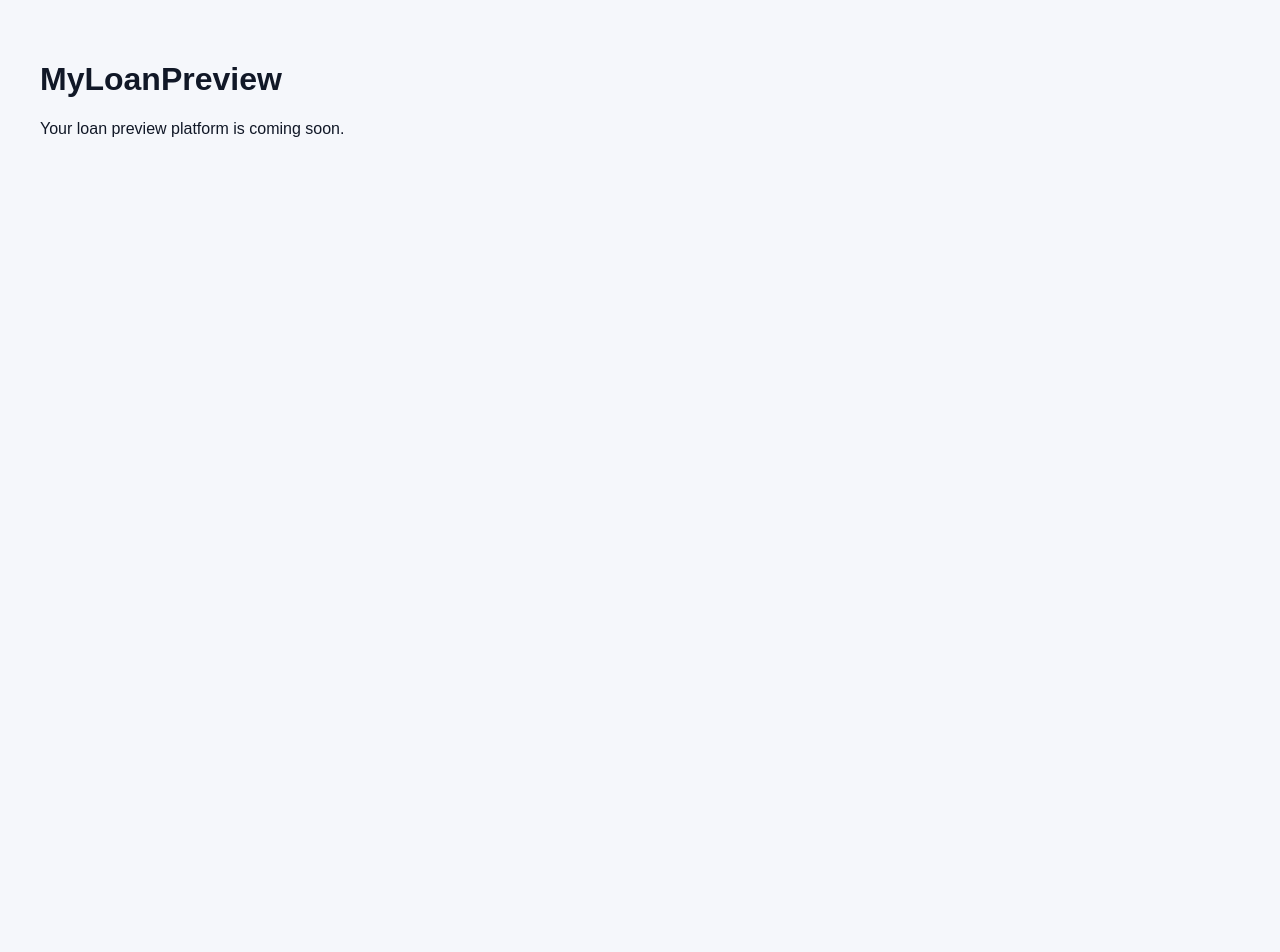
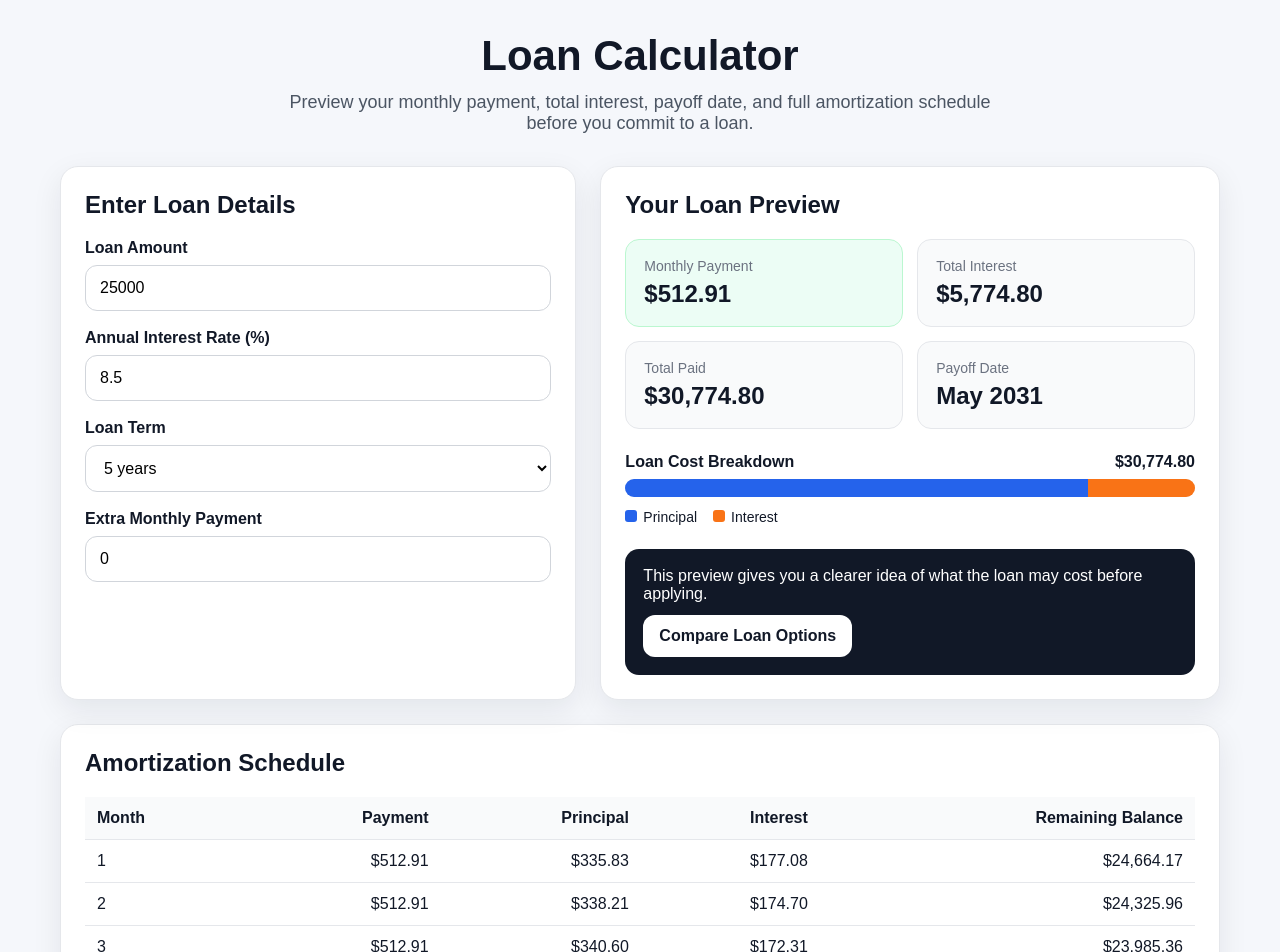
Before and after one commit to 39jorgegonzalez-lab/myloanpreview, a Next.js app: page / in a window 1280 px wide. Shown: the top 952 px of the page. Before the commit the page ends 800 px from the top, so only its background shows below. Built offline with nearby package versions, Linux system fonts and the light colour scheme.

Commit message:
Update page.js

```diff
--- a/app/page.js
+++ b/app/page.js
@@ -1,8 +1,263 @@
+"use client";
+
+import { useMemo, useState } from "react";
+
+function formatMoney(value) {
+  return new Intl.NumberFormat("en-US", {
+    style: "currency",
+    currency: "USD",
+    maximumFractionDigits: 2
+  }).format(Number.isFinite(value) ? value : 0);
+}
+
+function formatDate(monthsFromNow) {
+  const date = new Date();
+  date.setMonth(date.getMonth() + monthsFromNow);
+  return date.toLocaleDateString("en-US", {
+    year: "numeric",
+    month: "long"
+  });
+}
+
+function calculateLoan({ amount, rate, years, extraPayment }) {
+  const principal = Number(amount);
+  const annualRate = Number(rate);
+  const months = Number(years) * 12;
+  const extra = Number(extraPayment);
+
+  if (principal <= 0 || months <= 0 || annualRate < 0) {
+    return null;
+  }
+
+  const monthlyRate = annualRate / 100 / 12;
+
+  let monthlyPayment;
+
+  if (monthlyRate === 0) {
+    monthlyPayment = principal / months;
+  } else {
+    monthlyPayment =
+      principal *
+      (monthlyRate * Math.pow(1 + monthlyRate, months)) /
+      (Math.pow(1 + monthlyRate, months) - 1);
+  }
+
+  let balance = principal;
+  let totalInterest = 0;
+  let totalPrincipal = 0;
+  let schedule = [];
+  let month = 0;
+
+  while (balance > 0.01 && month < 1000) {
+    month += 1;
+
+    const interestPayment = balance * monthlyRate;
+    let principalPayment = monthlyPayment - interestPayment + extra;
+
+    if (principalPayment > balance) {
+      principalPayment = balance;
+    }
+
+    const actualPayment = principalPayment + interestPayment;
+
+    balance -= principalPayment;
+    totalInterest += interestPayment;
+    totalPrincipal += principalPayment;
+
+    schedule.push({
+      month,
+      payment: actualPayment,
+      principal: principalPayment,
+      interest: interestPayment,
+      balance: Math.max(balance, 0)
+    });
+  }
+
+  return {
+    monthlyPayment,
+    totalInterest,
+    totalPaid: totalPrincipal + totalInterest,
+    payoffMonths: schedule.length,
+    payoffDate: formatDate(schedule.length),
+    schedule
+  };
+}
+
 export default function Home() {
+  const [amount, setAmount] = useState(25000);
+  const [rate, setRate] = useState(8.5);
+  const [years, setYears] = useState(5);
+  const [extraPayment, setExtraPayment] = useState(0);
+
+  const result = useMemo(() => {
+    return calculateLoan({ amount, rate, years, extraPayment });
+  }, [amount, rate, years, extraPayment]);
+
+  const principalPercent = result
+    ? (Number(amount) / result.totalPaid) * 100
+    : 0;
+
+  const interestPercent = result
+    ? (result.totalInterest / result.totalPaid) * 100
+    : 0;
+
   return (
-    <main style={{ padding: "40px", fontFamily: "Arial" }}>
-      <h1>MyLoanPreview</h1>
-      <p>Your loan preview platform is coming soon.</p>
+    <main className="page">
+      <section className="hero">
+        <h1>Loan Calculator</h1>
+        <p>
+          Preview your monthly payment, total interest, payoff date, and full
+          amortization schedule before you commit to a loan.
+        </p>
+      </section>
+
+      <section className="calculator-grid">
+        <div className="card">
+          <h2>Enter Loan Details</h2>
+
+          <div className="form-group">
+            <label>Loan Amount</label>
+            <input
+              type="number"
+              value={amount}
+              min="0"
+              onChange={(e) => setAmount(e.target.value)}
+            />
+          </div>
+
+          <div className="form-group">
+            <label>Annual Interest Rate (%)</label>
+            <input
+              type="number"
+              value={rate}
+              min="0"
+              step="0.01"
+              onChange={(e) => setRate(e.target.value)}
+            />
+          </div>
+
+          <div className="form-group">
+            <label>Loan Term</label>
+            <select value={years} onChange={(e) => setYears(e.target.value)}>
+              <option value="1">1 year</option>
+              <option value="2">2 years</option>
+              <option value="3">3 years</option>
+              <option value="4">4 years</option>
+              <option value="5">5 years</option>
+              <option value="6">6 years</option>
+              <option value="7">7 years</option>
+              <option value="10">10 years</option>
+              <option value="15">15 years</option>
+              <option value="20">20 years</option>
+              <option value="30">30 years</option>
+            </select>
+          </div>
+
+          <div className="form-group">
+            <label>Extra Monthly Payment</label>
+            <input
+              type="number"
+              value={extraPayment}
+              min="0"
+              onChange={(e) => setExtraPayment(e.target.value)}
+            />
+          </div>
+        </div>
+
+        <div className="card">
+          <h2>Your Loan Preview</h2>
+
+          {result && (
+            <>
+              <div className="results">
+                <div className="result-box highlight">
+                  <span>Monthly Payment</span>
+                  <strong>{formatMoney(result.monthlyPayment)}</strong>
+                </div>
+
+                <div className="result-box">
+                  <span>Total Interest</span>
+                  <strong>{formatMoney(result.totalInterest)}</strong>
+                </div>
+
+                <div className="result-box">
+                  <span>Total Paid</span>
+                  <strong>{formatMoney(result.totalPaid)}</strong>
+                </div>
+
+                <div className="result-box">
+                  <span>Payoff Date</span>
+                  <strong>{result.payoffDate}</strong>
+                </div>
+              </div>
+
+              <div className="bar-wrap">
+                <div className="bar-label">
+                  <span>Loan Cost Breakdown</span>
+                  <span>{formatMoney(result.totalPaid)}</span>
+                </div>
+
+                <div className="bar">
+                  <div
+                    className="principal-bar"
+                    style={{ width: `${principalPercent}%` }}
+                  />
+                  <div
+                    className="interest-bar"
+                    style={{ width: `${interestPercent}%` }}
+                  />
+                </div>
+
+                <div className="legend">
+                  <span className="principal">Principal</span>
+                  <span className="interest">Interest</span>
+                </div>
+              </div>
+
+              <div className="cta">
+                <p>
+                  This preview gives you a clearer idea of what the loan may
+                  cost before applying.
+                </p>
+                <button type="button">Compare Loan Options</button>
+              </div>
+            </>
+          )}
+        </div>
+      </section>
+
+      {result && (
+        <section className="card table-card">
+          <h2>Amortization Schedule</h2>
+          <table>
+            <thead>
+              <tr>
+                <th>Month</th>
+                <th>Payment</th>
+                <th>Principal</th>
+                <th>Interest</th>
+                <th>Remaining Balance</th>
+              </tr>
+            </thead>
+            <tbody>
+              {result.schedule.slice(0, 360).map((row) => (
+                <tr key={row.month}>
+                  <td>{row.month}</td>
+                  <td>{formatMoney(row.payment)}</td>
+                  <td>{formatMoney(row.principal)}</td>
+                  <td>{formatMoney(row.interest)}</td>
+                  <td>{formatMoney(row.balance)}</td>
+                </tr>
+              ))}
+            </tbody>
+          </table>
+        </section>
+      )}
+
+      <p className="footer-note">
+        This calculator is for educational estimates only. Actual loan terms,
+        interest rates, fees, and payments may vary by lender.
+      </p>
     </main>
   );
 }
```
